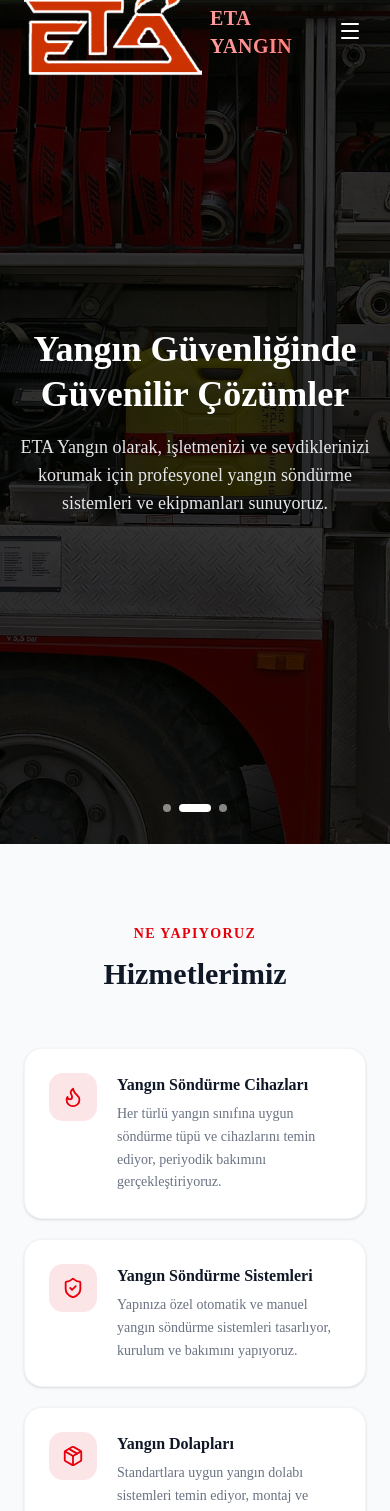
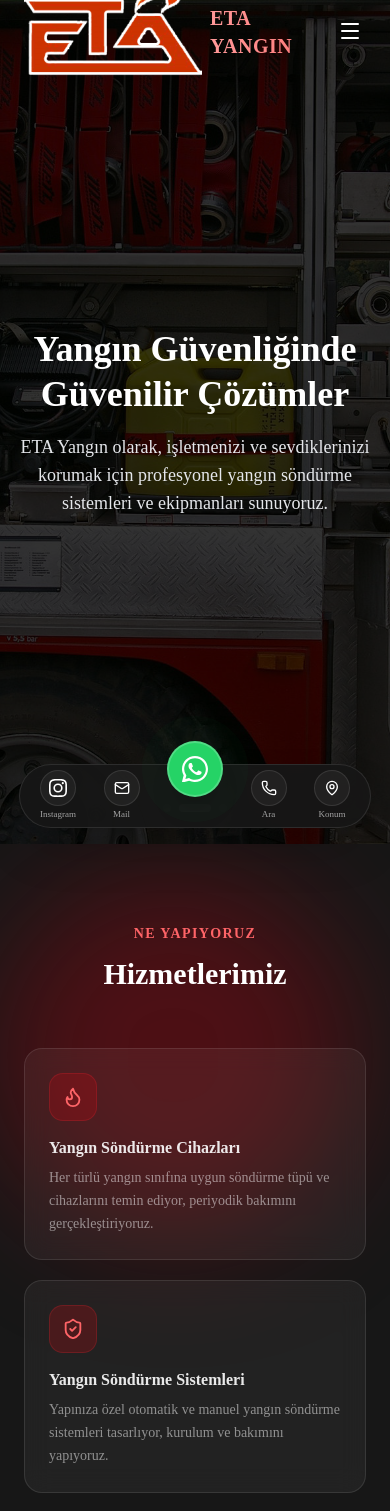
Before and after one commit to furkanarslan1/eta-yangin, a Next.js app: page / in a window 390 px wide. Shown: the top 1511 px of the page. Built offline with nearby package versions, Linux system fonts and the light colour scheme.

Commit message:
feat:add mobilnav

```diff
--- a/app/globals.css
+++ b/app/globals.css
@@ -157,6 +157,16 @@
   animation: gradient-shift 5s ease infinite;
 }
 
+.animate-gradient-slow {
+  background-size: 300% 300%;
+  animation: gradient-shift 8s ease infinite;
+}
+
+.animate-gradient-fast {
+  background-size: 300% 300%;
+  animation: gradient-shift 3s ease infinite;
+}
+
 @layer base {
   * {
     @apply border-border outline-ring/50;
--- a/app/layout.tsx
+++ b/app/layout.tsx
@@ -2,6 +2,7 @@ import type { Metadata } from "next";
 import { Geist, Geist_Mono } from "next/font/google";
 import "./globals.css";
 import Header from "@/components/Header";
+import MobileNavbar from "@/components/MobilNavbar";
 
 const geistSans = Geist({
   variable: "--font-geist-sans",
@@ -33,6 +34,7 @@ export default function RootLayout({
           <Header />
         </header>
         {children}
+        <MobileNavbar />
       </body>
     </html>
   );
--- /dev/null
+++ b/components/MobilNavbar.tsx
@@ -0,0 +1,113 @@
+"use client";
+
+import { Mail, MapPin, Phone } from "lucide-react";
+import Link from "next/link";
+
+function WhatsAppIcon() {
+  return (
+    <svg viewBox="0 0 24 24" width="26" height="26" fill="currentColor">
+      <path d="M17.472 14.382c-.297-.149-1.758-.867-2.03-.967-.273-.099-.471-.148-.67.15-.197.297-.767.966-.94 1.164-.173.199-.347.223-.644.075-.297-.15-1.255-.463-2.39-1.475-.883-.788-1.48-1.761-1.653-2.059-.173-.297-.018-.458.13-.606.134-.133.298-.347.446-.52.149-.174.198-.298.298-.497.099-.198.05-.371-.025-.52-.075-.149-.669-1.612-.916-2.207-.242-.579-.487-.5-.669-.51-.173-.008-.371-.01-.57-.01-.198 0-.52.074-.792.372-.272.297-1.04 1.016-1.04 2.479 0 1.462 1.065 2.875 1.213 3.074.149.198 2.096 3.2 5.077 4.487.709.306 1.262.489 1.694.625.712.227 1.36.195 1.871.118.571-.085 1.758-.719 2.006-1.413.248-.694.248-1.289.173-1.413-.074-.124-.272-.198-.57-.347z" />
+      <path d="M12 0C5.373 0 0 5.373 0 12c0 2.114.554 4.098 1.523 5.821L.057 23.428a.75.75 0 0 0 .915.915l5.607-1.466A11.945 11.945 0 0 0 12 24c6.627 0 12-5.373 12-12S18.627 0 12 0zm0 22c-1.886 0-3.65-.518-5.16-1.42l-.37-.22-3.329.871.871-3.33-.22-.37A9.956 9.956 0 0 1 2 12C2 6.477 6.477 2 12 2s10 4.477 10 10-4.477 10-10 10z" />
+    </svg>
+  );
+}
+
+function InstagramIcon() {
+  return (
+    <svg viewBox="0 0 24 24" width="18" height="18" fill="currentColor">
+      <path d="M12 2.163c3.204 0 3.584.012 4.85.07 3.252.148 4.771 1.691 4.919 4.919.058 1.265.069 1.645.069 4.849 0 3.205-.012 3.584-.069 4.849-.149 3.225-1.664 4.771-4.919 4.919-1.266.058-1.644.07-4.85.07-3.204 0-3.584-.012-4.849-.07-3.26-.149-4.771-1.699-4.919-4.92-.058-1.265-.07-1.644-.07-4.849 0-3.204.013-3.583.07-4.849.149-3.227 1.664-4.771 4.919-4.919 1.266-.057 1.645-.069 4.849-.069zM12 0C8.741 0 8.333.014 7.053.072 2.695.272.273 2.69.073 7.052.014 8.333 0 8.741 0 12c0 3.259.014 3.668.072 4.948.2 4.358 2.618 6.78 6.98 6.98C8.333 23.986 8.741 24 12 24c3.259 0 3.668-.014 4.948-.072 4.354-.2 6.782-2.618 6.979-6.98.059-1.28.073-1.689.073-4.948 0-3.259-.014-3.667-.072-4.947-.196-4.354-2.617-6.78-6.979-6.98C15.668.014 15.259 0 12 0zm0 5.838a6.162 6.162 0 1 0 0 12.324 6.162 6.162 0 0 0 0-12.324zM12 16a4 4 0 1 1 0-8 4 4 0 0 1 0 8zm6.406-11.845a1.44 1.44 0 1 0 0 2.881 1.44 1.44 0 0 0 0-2.881z" />
+    </svg>
+  );
+}
+
+function NavBtn({
+  href,
+  label,
+  external,
+  children,
+  hoverColor = "group-hover:bg-green-500/20 group-hover:border-green-400/40",
+  iconColor = "group-hover:text-green-300",
+}: {
+  href: string;
+  label: string;
+  external?: boolean;
+  children: React.ReactNode;
+  hoverColor?: string;
+  iconColor?: string;
+}) {
+  return (
+    <Link
+      href={href}
+      target={external ? "_blank" : undefined}
+      rel={external ? "noopener noreferrer" : undefined}
+      className="flex flex-col items-center gap-0.5 group"
+    >
+      <div
+        className={`flex items-center justify-center w-9 h-9 rounded-full bg-white/5 border border-white/10 transition-all duration-200 ${hoverColor}`}
+      >
+        <span className={`text-white transition-colors ${iconColor}`}>
+          {children}
+        </span>
+      </div>
+      <span
+        className={`text-[9px] text-white/60 transition-colors ${iconColor}`}
+      >
+        {label}
+      </span>
+    </Link>
+  );
+}
+
+export default function MobileNavbar() {
+  return (
+    <nav className="fixed bottom-4 left-1/2 -translate-x-1/2 z-50 md:hidden w-88">
+      <div className="relative flex items-center justify-between h-16 px-5 rounded-full bg-neutral-900/95 backdrop-blur-xl border border-white/10 shadow-2xl">
+        {/* Instagram */}
+        <NavBtn href="https://instagram.com" label="Instagram" external>
+          <InstagramIcon />
+        </NavBtn>
+
+        {/* Mail */}
+        <NavBtn href="mailto:info@diyetisyen.com" label="Mail">
+          <Mail size={16} />
+        </NavBtn>
+
+        {/* Orta boşluk */}
+        <div className="w-14" />
+
+        {/* Telefon */}
+        <NavBtn href="tel:+905111111111" label="Ara">
+          <Phone size={16} />
+        </NavBtn>
+
+        {/* Map */}
+        <NavBtn
+          href="https://www.openstreetmap.org/?mlat=41.0550&mlon=28.8700#map=15/41.0550/28.8700"
+          label="Konum"
+          external
+        >
+          <MapPin size={16} />
+        </NavBtn>
+
+        {/* Orta: WhatsApp yükseltilmiş */}
+        <div className="absolute left-1/2 -translate-x-1/2 -top-6">
+          <div className="relative w-14 h-14">
+            <span
+              className="absolute inset-0 rounded-full animate-ping"
+              style={{ backgroundColor: "#25D36640" }}
+            />
+            <Link
+              href="https://wa.me/905111111111?text=Merhaba"
+              target="_blank"
+              rel="noopener noreferrer"
+              className="relative z-10 w-14 h-14 rounded-full flex items-center justify-center text-white shadow-xl border-2 border-white/20 hover:scale-105 transition-transform duration-200"
+              style={{ backgroundColor: "#25D366" }}
+            >
+              <WhatsAppIcon />
+            </Link>
+          </div>
+        </div>
+      </div>
+    </nav>
+  );
+}
--- a/components/Services.tsx
+++ b/components/Services.tsx
@@ -2,36 +2,40 @@ import { services } from "@/lib/constants/services";
 
 export default function Services() {
   return (
-    <section className="bg-gray-50 py-20">
-      <div className="mx-auto max-w-7xl px-6">
+    <section className="relative w-full py-20 px-6 bg-neutral-900 overflow-hidden">
+      {/* Blob arka plan */}
+      <div className="absolute top-0 left-0 w-96 h-96 rounded-full bg-red-800/40 blur-3xl animate-blob-1 pointer-events-none" />
+      <div className="absolute bottom-0 right-0 w-[28rem] h-[28rem] rounded-full bg-red-900/35 blur-3xl animate-blob-2 pointer-events-none" />
+      <div className="absolute top-1/2 left-1/2 -translate-x-1/2 -translate-y-1/2 w-80 h-80 rounded-full bg-red-700/30 blur-3xl animate-blob-3 pointer-events-none" />
+      <div className="absolute top-1/3 right-1/4 w-64 h-64 rounded-full bg-rose-800/25 blur-3xl animate-blob-1 pointer-events-none" />
+
+      <div className="relative z-10 mx-auto max-w-7xl">
         <div className="text-center mb-14">
-          <p className="text-red-600 text-sm font-semibold uppercase tracking-widest mb-3">
+          <p className="text-red-400 text-sm font-semibold uppercase tracking-widest mb-3">
             Ne Yapıyoruz
           </p>
-          <h2 className="text-3xl md:text-4xl font-bold text-gray-900">
+          <h2 className="text-3xl md:text-4xl font-bold text-white">
             Hizmetlerimiz
           </h2>
         </div>
 
-        <div className="grid grid-cols-1 gap-5 sm:grid-cols-2 lg:grid-cols-3">
+        <div className="grid grid-cols-1 sm:grid-cols-2 lg:grid-cols-3 gap-5">
           {services.map((service) => {
             const Icon = service.icon;
             return (
               <div
                 key={service.title}
-                className="group flex gap-5 items-start bg-white rounded-2xl border border-gray-100 shadow-sm p-6 hover:border-red-100 hover:shadow-md transition-all duration-300"
+                className="group flex flex-col gap-4 rounded-2xl border border-white/10 bg-white/5 backdrop-blur-md p-6 hover:border-red-400/40 hover:bg-white/10 transition-all duration-300 hover:-translate-y-1"
               >
-                <div className="flex items-center justify-center w-12 h-12 rounded-xl bg-red-600/10 shrink-0 group-hover:bg-red-600 transition-colors duration-300">
-                  <Icon
-                    size={22}
-                    className="text-red-600 group-hover:text-white transition-colors duration-300"
-                  />
+                <div className="flex items-center justify-center w-12 h-12 rounded-xl bg-red-600/20 border border-red-500/20 shrink-0 group-hover:bg-red-600/40 transition-colors duration-300">
+                  <Icon size={22} className="text-red-400 group-hover:text-red-300 transition-colors duration-300" />
                 </div>
-                <div>
-                  <h3 className="text-base font-semibold text-gray-900 mb-1.5">
+
+                <div className="flex flex-col gap-2">
+                  <h3 className="text-base font-semibold text-white/90 leading-snug group-hover:text-white transition-colors duration-300">
                     {service.title}
                   </h3>
-                  <p className="text-sm leading-relaxed text-gray-500">
+                  <p className="text-sm text-white/50 leading-relaxed group-hover:text-white/70 transition-colors duration-300">
                     {service.description}
                   </p>
                 </div>
```
